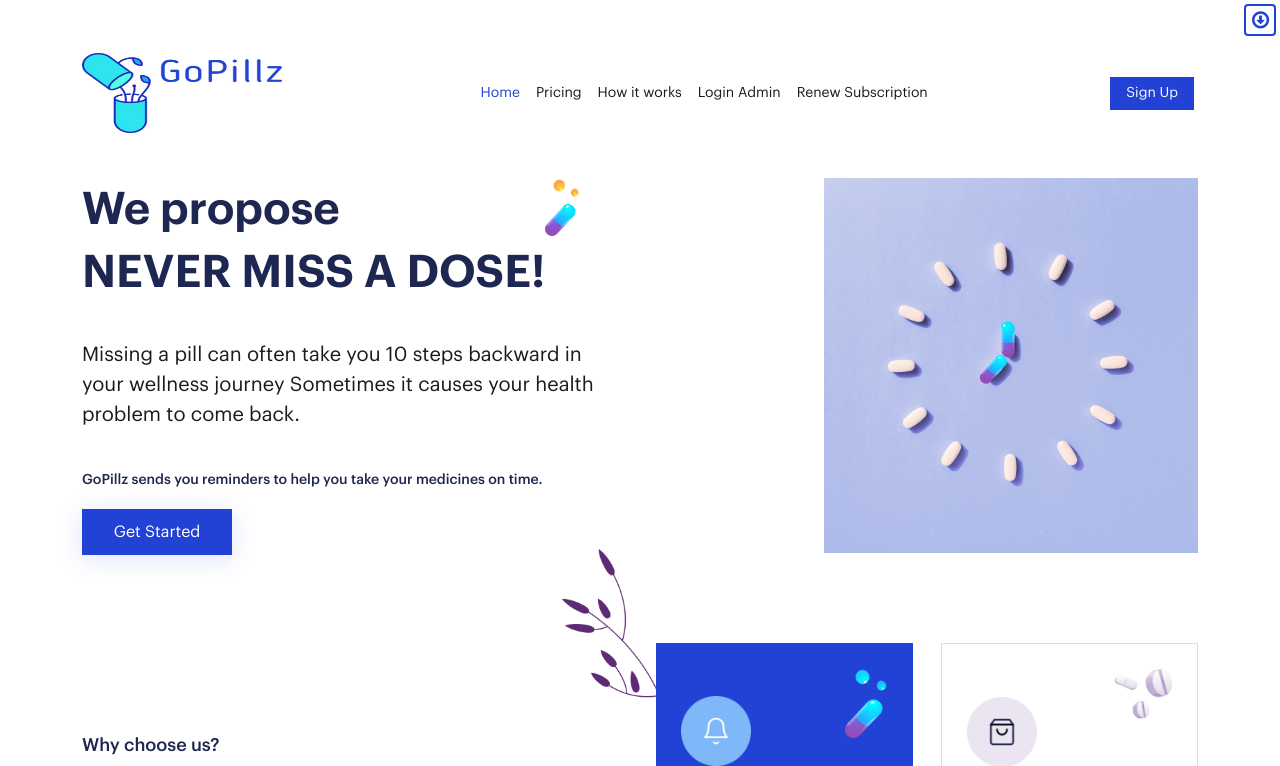
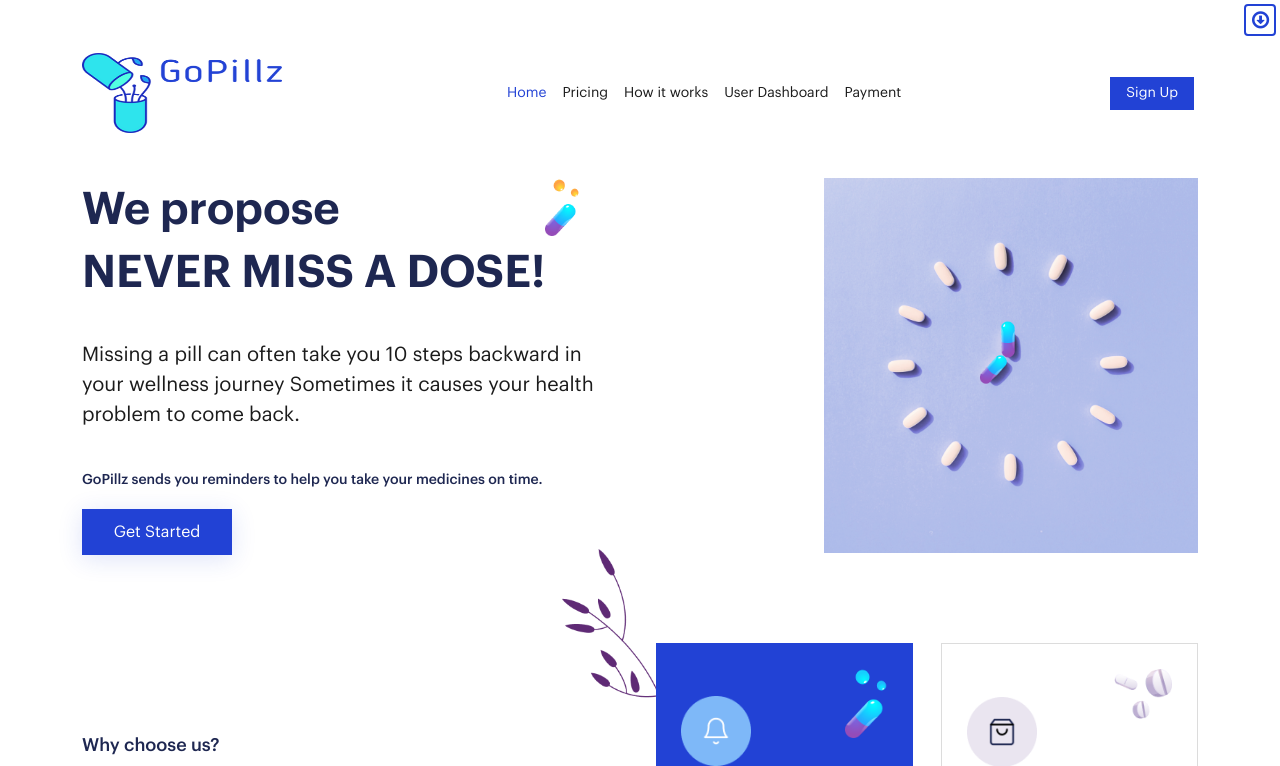
Before and after one commit to Krishan11234/GoPillz, a Django app: page /home/ in a window 1280 px wide. Shown: the top 766 px of the page. Run offline with Django 4.2, Linux system fonts and the light colour scheme.

Commit message:
dashboard changes n

```diff
--- a/gopillz/app/templates/base.html
+++ b/gopillz/app/templates/base.html
@@ -35,10 +35,10 @@
                     <a class="nav-link" id="how_it_works" href="/how_it_works">How it works</a>
                   </li>
                   <li class="nav-item">
-                    <a class="nav-link" id="update-prescription" href="/login-admin">Login Admin</a>
+                    <a class="nav-link" id="update-prescription" href="/login-admin">User Dashboard</a>
                   </li>
                   <li class="nav-item">
-                    <a class="nav-link" id="renew-subscription" href="/renew-subscription">Renew Subscription</a>
+                    <a class="nav-link" id="renew-subscription" href="/pay-now">Payment</a>
                   </li>
                 </ul>
                  <div>
```
